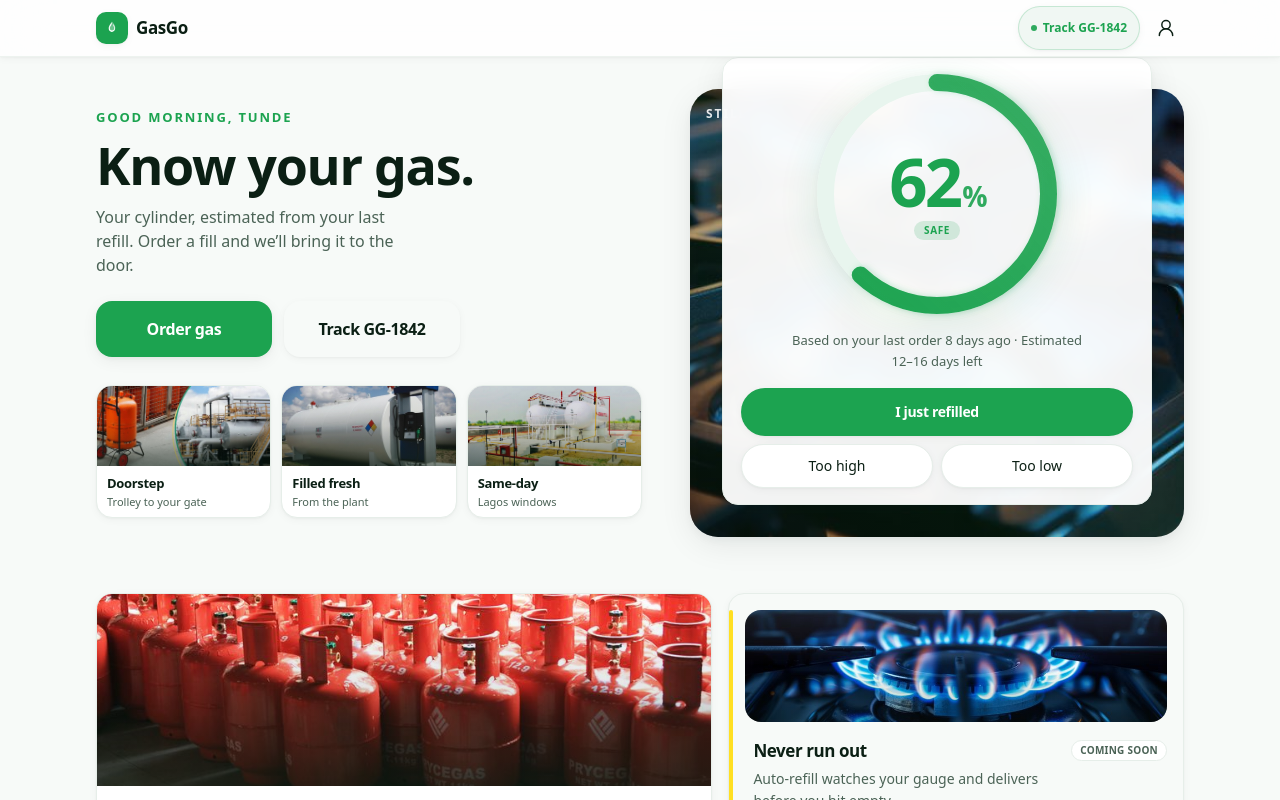
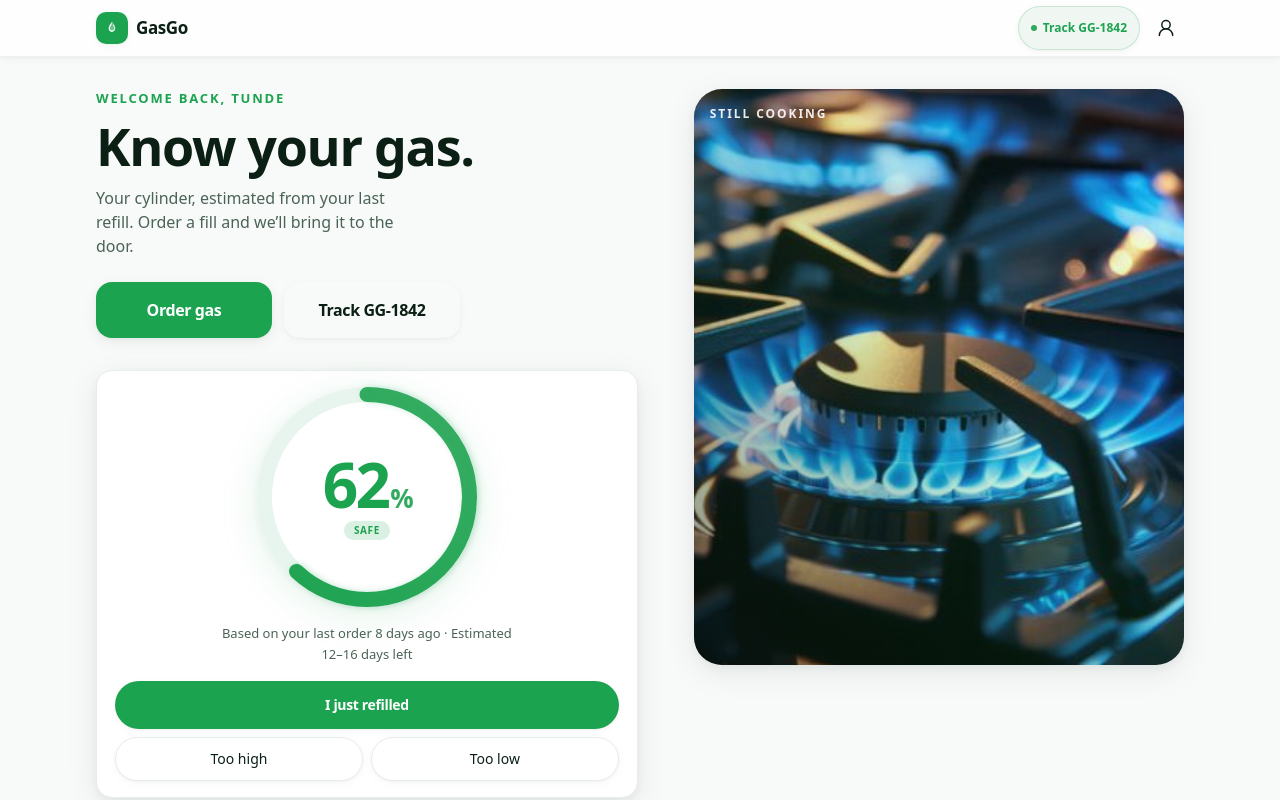
Before and after one commit to Muddyscode/GasGo, a Next.js app: page / in a window 1280 px wide. Shown: the top 800 px of the page. Built offline with nearby package versions, Linux system fonts and the light colour scheme.

Commit message:
fix(home): keep desktop photography visible beside the gauge
Move the desktop gauge into the copy column so the stove hero can read as editorial art instead of sitting behind a full-size card.

Co-authored-by: Muddyscode <Muddyscode@users.noreply.github.com>

```diff
--- a/src/components/home/HomeHero.tsx
+++ b/src/components/home/HomeHero.tsx
@@ -46,24 +46,14 @@ const INITIAL_DEMO: DemoLevel = {
   estimatedDaysRange: DEMO_DAYS_RANGE,
 };
 
-function greetingForHour(hour: number): string {
-  if (hour < 12) return "Good morning";
-  if (hour < 17) return "Good afternoon";
-  return "Good evening";
-}
-
 export function HomeHero() {
   const [demo, setDemo] = useState<DemoLevel>(INITIAL_DEMO);
-  const [greeting, setGreeting] = useState("Welcome back");
   const [calibratePop, setCalibratePop] = useState(false);
   const skipFirst = useRef(true);
   const profile = getMockProfile();
   const liveOrder = getMockOrders().find((order) => !isOrderDelivered(order));
   const firstName = profile.firstName?.trim() || "there";
-
-  useEffect(() => {
-    setGreeting(`${greetingForHour(new Date().getHours())}, ${firstName}`);
-  }, [firstName]);
+  const greeting = `Welcome back, ${firstName}`;
 
   useEffect(() => {
     if (skipFirst.current) {
@@ -101,7 +91,7 @@ export function HomeHero() {
   return (
     <div className="flex min-h-0 flex-1 flex-col">
       <WideShell className="flex flex-1 flex-col pb-28 pt-5 md:pb-16 md:pt-8">
-        <section className="grid items-center gap-8 lg:grid-cols-[1.05fr_0.95fr] lg:gap-12">
+        <section className="grid items-start gap-8 lg:grid-cols-[1.05fr_0.95fr] lg:gap-14">
           <div className="min-w-0">
             <p className="text-[13px] font-semibold uppercase tracking-[0.14em] text-brand-green">
               {greeting}
@@ -129,7 +119,21 @@ export function HomeHero() {
               ) : null}
             </div>
 
-            <TrustRow className="mt-7 hidden md:grid" />
+            <SurfaceCard
+              className={cn(
+                "mt-8 hidden bg-surface shadow-gasgo-lg lg:block",
+                calibratePop && "gauge-calibrate-pop",
+              )}
+            >
+              <GasGauge
+                percent={demo.percent}
+                size="lg"
+                daysSinceLastOrder={demo.daysSinceLastOrder}
+                estimatedDaysRange={demo.estimatedDaysRange}
+                onCalibrate={handleCalibrate}
+                className="max-w-none"
+              />
+            </SurfaceCard>
           </div>
 
           <div className="relative">
@@ -139,7 +143,7 @@ export function HomeHero() {
               priority
               overlay="brand"
               objectPosition="50% 40%"
-              className="h-40 rounded-[28px] shadow-gasgo-lg md:h-56 lg:h-[28rem]"
+              className="h-40 rounded-[28px] shadow-gasgo-lg md:h-56 lg:h-[36rem]"
               sizes="(min-width: 1024px) 42vw, 100vw"
             />
             <p className="pointer-events-none absolute left-4 top-4 text-[12px] font-semibold uppercase tracking-[0.16em] text-white/90">
@@ -148,7 +152,7 @@ export function HomeHero() {
 
             <SurfaceCard
               className={cn(
-                "relative z-10 mx-auto -mt-14 max-w-md bg-surface/95 shadow-gasgo-lg backdrop-blur-md lg:absolute lg:inset-x-8 lg:bottom-8 lg:mt-0",
+                "relative z-10 mx-auto -mt-14 max-w-md bg-surface/95 shadow-gasgo-lg backdrop-blur-md lg:hidden",
                 calibratePop && "gauge-calibrate-pop",
               )}
             >
@@ -164,7 +168,7 @@ export function HomeHero() {
           </div>
         </section>
 
-        <TrustRow className="mt-8 md:hidden" />
+        <TrustRow className="mt-8" />
 
         <section className="mt-10 grid gap-4 md:mt-14 md:grid-cols-2 lg:grid-cols-[1.15fr_0.85fr]">
           <SizeStory />
@@ -350,7 +354,7 @@ function HowItArrives() {
           src="/images/cooking-gas-trolley.jpg"
           alt="Cylinder on a delivery trolley"
           caption="Last metre"
-          position="16% 50%"
+          position="8% 40%"
         />
       </div>
     </section>
```
